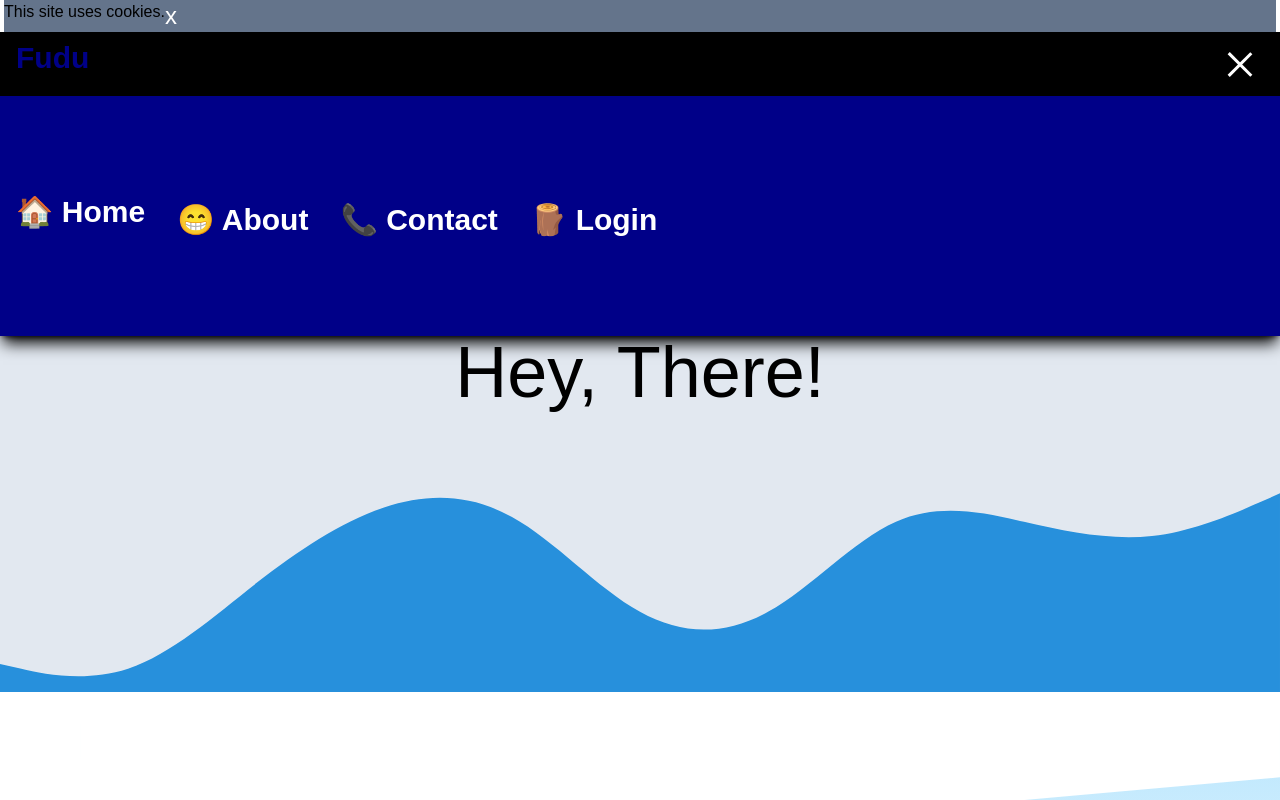
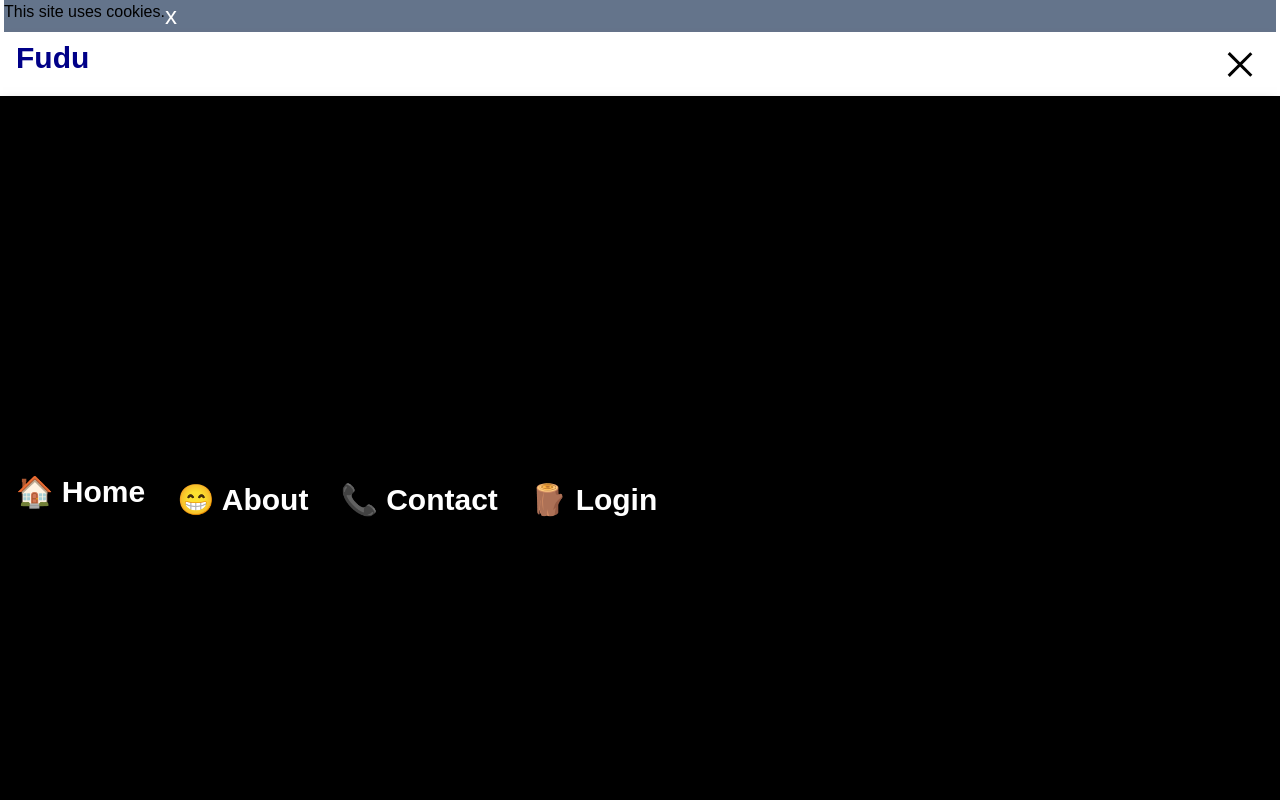
Before and after one commit to Code-xed/todoreactjs, a React (Create React App) app: page / in a window 1280 px wide. Both pictures are taken after a click on the button 1240 px from the left and 64 px from the top of the page. Shown: the top 800 px of the page. Built offline with nearby package versions, Linux system fonts and the light colour scheme; grey boxes are pictures that could not be loaded.

Commit message:
added details

```diff
--- a/src/Components/Feat.js
+++ b/src/Components/Feat.js
@@ -1,4 +1,6 @@
-function Feat({Title, Para}) {
+
+
+function Feat({Title, Para, from, to}) {
   var le = Title.pop();
   return (
     <div className="w-auto shadow-slate-400/50 mt-8 mb-2 from-sky-200 bg-gradient-to-b md:ml-20 md:w-100">
--- a/src/Components/Header.js
+++ b/src/Components/Header.js
@@ -16,11 +16,11 @@ function Header({ham, setHam}) {
     <>
       <div className={`flex space-between mx-1 p-0 bg-slate-500 ${ dark ? "" : "hidden"}`} onClick={handleDark} >
         <p className="left-0">This site uses cookies.</p>
-        <button className="text-white text-2xl text-extrabold right-2" onClick={handleDark}>x</button>
+        <button className="text-white text-2xl text-extrabold right-2 shadow-red-500" onClick={handleDark}>x</button>
       </div>
       {/*Nav Bar*/}
-      <div className="bg-black flex flex-col sticky top-0 border-slate-700">
-        <header className="flex justify-between w-full p-2  sm:px-4 shadow-xl">
+      <div className="bg-white flex flex-col sticky top-0 border-slate-700">
+        <header className={`flex justify-between w-full p-2  sm:px-4 shadow-xl shadow-${ ham ? "red-500" : "black"}`}>
           <div className="flex max-w-7xl">
             <a href="#">
               <span className="text-3xl font-extrabold text-prim2">Fudu</span>
@@ -28,7 +28,7 @@ function Header({ham, setHam}) {
           </div>
           {/*Hamburger Icon*/}
           <div className="flex-col flex" >
-            <Hamburger toggled={ham} toggle={setHam} color="#ffffff" hideOutline="true"/>
+            <Hamburger toggled={ham} toggle={setHam} color="#000000" hideOutline="true"/>
           </div>
         </header>
         {/*Menu*/}
--- a/src/Components/Menu.js
+++ b/src/Components/Menu.js
@@ -3,16 +3,16 @@ import { Transition } from '@headlessui/react';
 
 function Menu({ham, setHam}) {
   return (
-    <div className={`flex items-center space-x-1 text-bold text-3xl text-white bg-prim2 min-h-[30vh] shadow-lg shadow-black ${ham ? "" : "hidden"}`}>
+    <div className={`flex items-center absolute space-x-1 text-bold text-3xl text-white bg-black h-[100vh] w-[100%] shadow-lg shadow-black top-16 ${ham ? "" : "hidden"}`}>
       <Transition as="ul"
-        enter="transition-opacity duration-150"
-        enterFrom="opacity-0"
-        enterTo="opacity-100"
-        leave="transition-opacity duration-40"
-        leaveFrom="opacity-100"
-        leaveTo="opacity-0"
+        enter="translateX duration-40"
+        enterFrom="0%"
+        enterTo="-100%"
+        leave="translateX duration-40"
+        leaveFrom="-100%"
+        leaveTo="0%"
         show={ham}
-        className="space-y-2 md:inline-flex bg-grey-900" >
+        className="space-y-2 md:inline-flex bg-grey-900 border-white" >
         <li><a href="#" className="px-4 py-2 font-semibold rounded">🏠 Home</a></li>
         <li><a href="#" className="px-4 py-2 font-semibold rounded">😁 About</a></li>
         <li><a href="#" className="px-4 py-2 font-semibold rounded">📞 Contact</a></li>
--- a/src/Components/RV/UserCard.js
+++ b/src/Components/RV/UserCard.js
@@ -7,7 +7,7 @@ function UserCard() {
     <div className="break-normal h-screen overflow-hidden flex items-center justify-center shadow-md shadow-black">
       <div className="flex items-center justify-center h-screen">
         <div className="from-slate-700 bg-gradient-to-r to-blue-600 font-bold text-center rounded-3xl border shadow-lg p-10 max-w-xs">
-          <img className="mb-3 w-32 h-32 rounded-full shadow-lg mx-auto" src={pfp} alt="product designer" />
+          <img className="mb-3 w-32 rounded-full shadow-lg mx-auto" src={pfp} alt="product designer" />
           <strong className="text-lg text-stone-100">Aditya Nayak</strong>
           <h3 className="text-sm text-stone-400 ">Creative Director</h3>
           <p className="text-xl text-white mt-4">{" "}A 19 Year Old, Aspiring Software Engineer. I mostly do full-stacks development, web apps. From 🇮🇳{" "}</p>
--- a/src/Components/Socials.js
+++ b/src/Components/Socials.js
@@ -6,14 +6,14 @@ import TelegramIcon from './../static/svg/tg.svg';
 
 function Socials () {
   return (
-    <div className="flex flex-wrap ">
-      <div className="w-auto">
+    <div className="flex flex-col">
+      <div className="w-24">
         <img src={TwitterIcon} />
       </div>
-      <div className="w-auto">
+      <div className="w-24">
         <img src={InstagramIcon} />
       </div>
-      <div className="w-auto">
+      <div className="w-24">
         <img src={TelegramIcon} />
       </div>
     </div>
```
